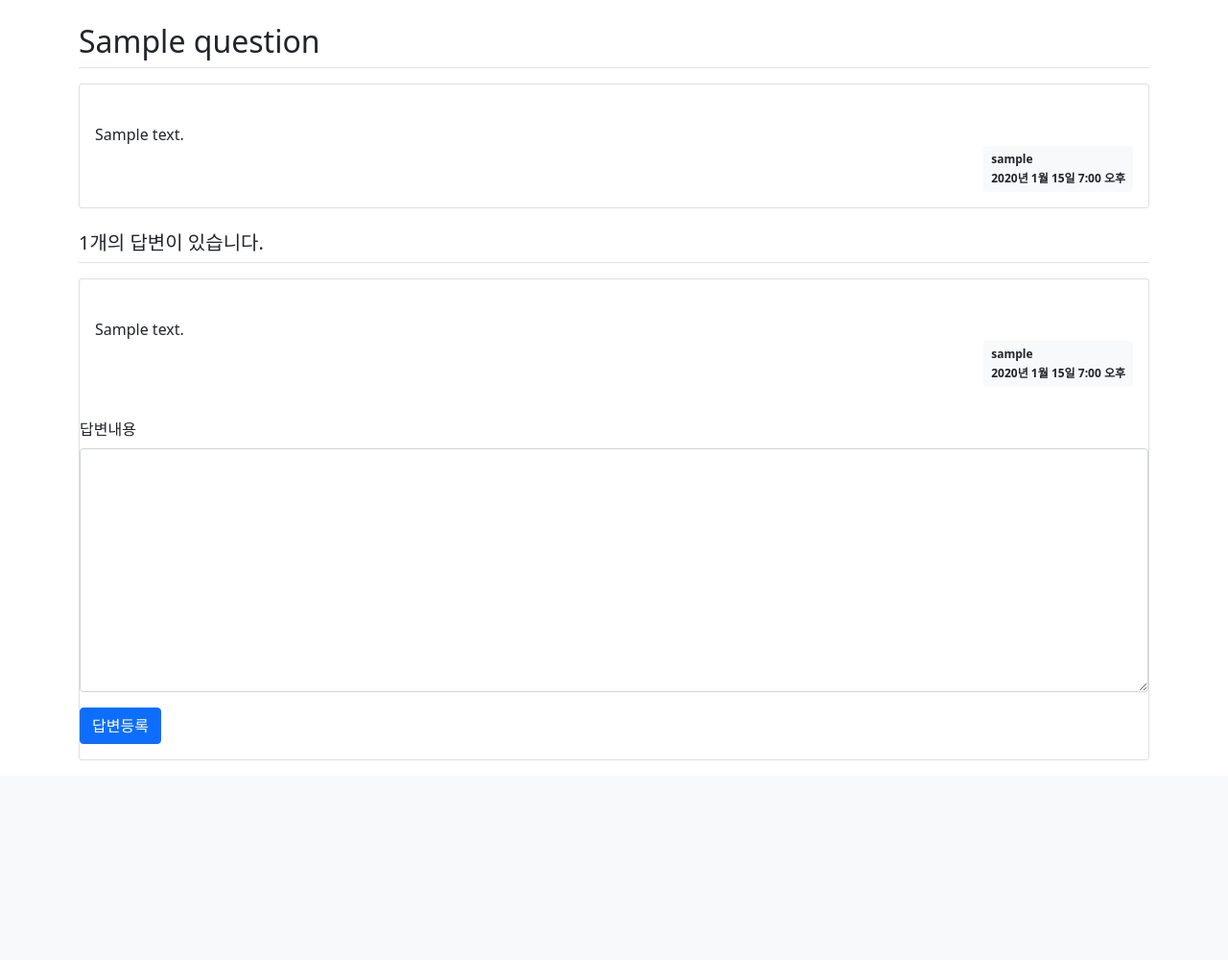
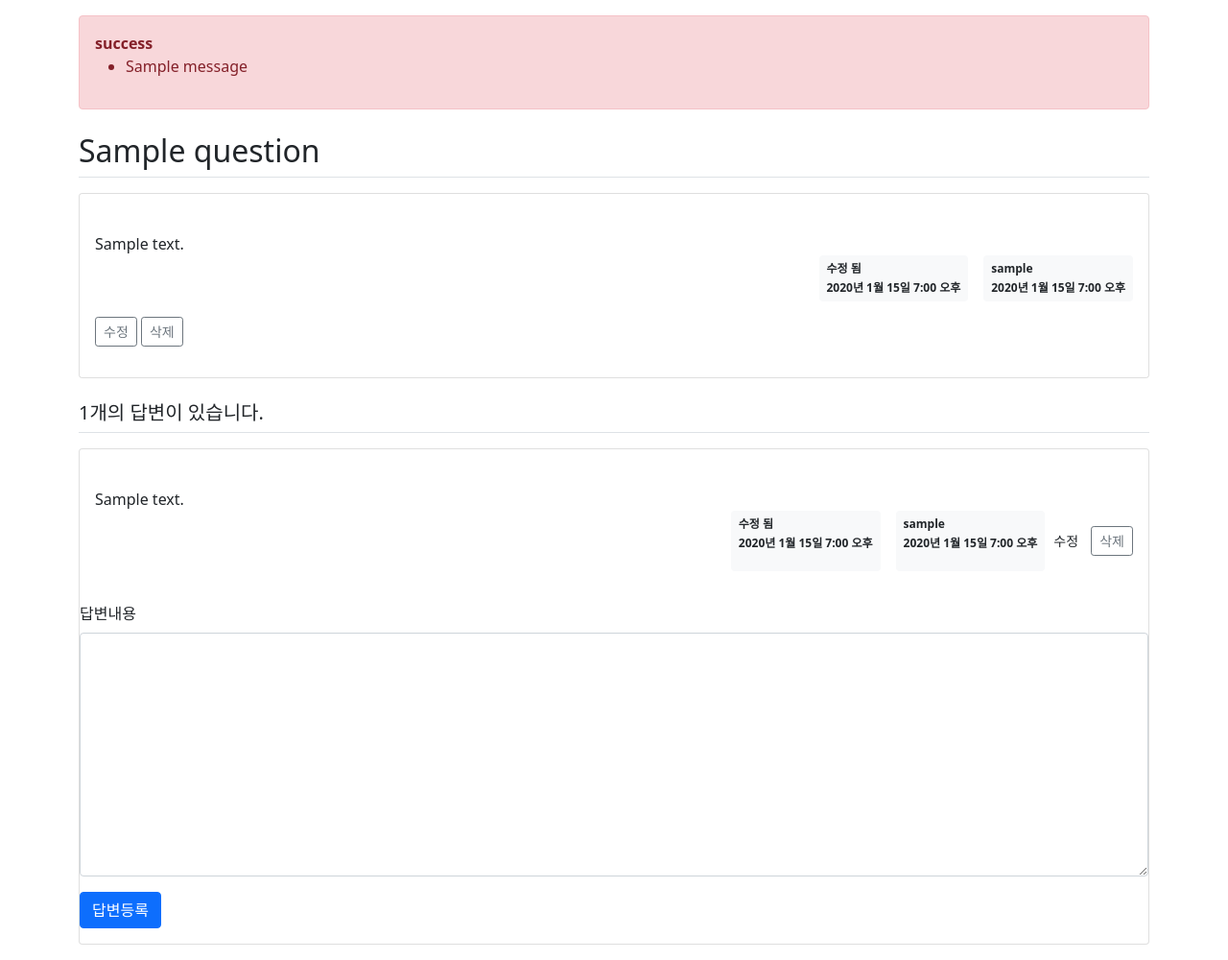
Before and after one commit to kanngji/STC, a Django app: page /board/answer/create/1 in a window 1280 px wide. Shown: the part 57-1057 px from the top of the page at 96% size. Before the commit the page ends 849 px from the top, so only its background shows below. Run offline with Django 4.2, Linux system fonts and the light colour scheme; a user stored in the database is signed in; tables that the repository leaves empty hold one stand-in row (values such as "Sample post"); one stand-in notice (Sample message) is shown; parts of the project's set-up code (start-up, migrations or seed data) failed here and were passed over; some libraries are stand-ins or nearby versions.

Commit message:
수정과 삭제

```diff
--- a/board/models.py
+++ b/board/models.py
@@ -6,6 +6,7 @@ from django.contrib.auth.models import User
 
 class Question(models.Model):
     author = models.ForeignKey(User, on_delete=models.CASCADE)
+    modify_date = models.DateTimeField(null=True, blank=True)
     subject = models.CharField(max_length=200)
     content = models.TextField()
     create_date = models.DateTimeField()
@@ -17,6 +18,7 @@ class Question(models.Model):
 class Answer(models.Model):
     author = models.ForeignKey(User, on_delete=models.CASCADE)
     question = models.ForeignKey(Question, on_delete=models.CASCADE)
+    modify_date = models.DateTimeField(null=True, blank=True)
     content = models.TextField()
     create_date = models.DateTimeField()
 
--- a/board/urls.py
+++ b/board/urls.py
@@ -6,5 +6,9 @@ urlpatterns = [
     path('',views.index, name='index'),
     path('<int:question_id>/', views.detail,name='detail'),
     path('answer/create/<int:question_id>',views.answer_create,name='answer_create'),
+    path('answer/modify/<int:answer_id>/',views.answer_modify, name='answer_modify'),
+    path('answer/delete/<int:answer_id>/',views.answer_delete, name='answer_delete'),
     path('question/create/',views.question_create,name='question_create'),
+    path('question/modify/<int:question_id>/', views.question_modify, name='question_modify'),
+    path('question/delete/<int:question_id>/', views.question_delete, name='question_delete'),
 ]
--- a/board/views.py
+++ b/board/views.py
@@ -1,10 +1,11 @@
 from django.shortcuts import render, get_object_or_404,redirect
 
 from django.utils import timezone
-from .models import Question
+from .models import Question , Answer
 from .forms import QuestionForm, AnswerForm
 from django.core.paginator import Paginator
 from django.contrib.auth.decorators import login_required
+from django.contrib import messages
 
 last_page_num = 0
 
@@ -57,3 +58,57 @@ def question_create(request):
         form = QuestionForm()
     context = {'form':form}
     return render(request, 'board/question_form.html',context)
+
+@login_required(login_url='common:login')
+def question_modify(request, question_id):
+    question = get_object_or_404(Question, pk=question_id)
+    if request.user != question.author:
+        messages.error(request, '수정권한이 없습니다.')
+        return redirect('board:detail', question_id=question.id)
+    if request.method =='POST':
+        form = QuestionForm(request.POST, instance=question)
+        if form.is_valid():
+            question = form.save(commit=False)
+            question.modify_date = timezone.now() # 수정일시 저장
+            question.save()
+            return redirect('board:detail', question_id=question.id)
+    else:
+        form = QuestionForm(instance=question)
+    context = {'form': form}
+    return render(request, 'board/question_form.html',context)
+
+@login_required(login_url='common:login')
+def question_delete(request, question_id):
+    question = get_object_or_404(Question, pk=question_id)
+    if request.user != question.author:
+        messages.error(request, '삭제권한이 없습니다.')
+        return redirect('board:detail', question_id=question.id)
+    question.delete()
+    return redirect('board:index')
+
+@login_required(login_url='common:login')
+def answer_modify(request, answer_id):
+    answer= get_object_or_404(Answer, pk=answer_id)
+    if request.user != answer.author:
+        messages.error(request, '수정권한이 없습니다')
+        return redirect('board:detail', question_id=answer.question.id)
+    if request.method == "POST":
+        form = AnswerForm(request.POST, instance=answer)
+        if form.is_valid():
+            answer = form.save(commit=False)
+            answer.modify_date = timezone.now()
+            answer.save()
+            return redirect('board:detail', question_id=answer.question.id)
+    else:
+        form = AnswerForm(instance=answer)
+    context = {'answer': answer, 'form':form}
+    return render(request, 'board/answer_form.html',context)
+
+@login_required(login_url='common:login')
+def answer_delete(request, answer_id):
+    answer = get_object_or_404(Answer, pk=answer_id)
+    if request.user != answer.author:
+        messages.error(request, '삭제권한이 없습니다')
+    else:
+        answer.delete()
+    return redirect('board:detail', question_id=answer.question.id)
--- a/templates/base.html
+++ b/templates/base.html
@@ -27,5 +27,9 @@
     <!-- 기본 템플릿 안에 삽입될 내용 End -->
     <!-- 부트스트랩 JS-->
     <script src="{% static 'bootstrap.min.js' %}"></script>
+    <!-- 자바스크립트 Start-->
+    {% block script %}
+    {% endblock %}
+    <!-- 자바스크립트 End-->
   </body>
 </html>
--- a/templates/board/question_detail.html
+++ b/templates/board/question_detail.html
@@ -1,5 +1,14 @@
 {% extends 'base.html' %} {% block content%}
 <div class="container my-3">
+  <!-- message 표시-->
+  {% if messages %}
+  <div class="alert alert-danger my-3" role="alert">
+    {% for message in messages %}
+      <strong>{{message.tags}}</strong>
+      <ul><li>{{message.message}}</li></ul>
+    {% endfor %}
+  </div>
+  {% endif %}
   <!-- 질문 -->
   <h2 class="border-bottom py-2">{{ question.subject }}</h2>
   <div class="card my-3">
@@ -8,10 +17,23 @@
         {{ question.content }}
       </div>
       <div class="d-flex justify-content-end">
+        {% if question.modify_date %}
+        <div class="badge bg-light text-dark p-2 text-start mx-3">
+          <div class="mb-2">수정 됨</div>
+          <div>{{ question.modify_date }}</div>
+        </div>
+        {% endif %}
         <div class="badge bg-light text-dark p-2 text-start">
           <div class="mb-2">{{question.author.username}}</div>
           <div>{{ question.create_date }}</div>
         </div>
+      </div>
+      <div class="my-3">
+        <!-- 수정하기와 삭제하기는 작성자와 login user가 같아야 됨-->
+        {% if request.user == question.author %}
+        <a href="{% url 'board:question_modify' question.id %}" class="btn btn-sm btn-outline-secondary">수정</a>
+        <a href=javascript:void(0) class="delete btn btn-sm btn-outline-secondary" data-uri="{% url 'board:question_delete' question.id %}">삭제</a>
+        {% endif %}
       </div>
     </div>
   </div>
@@ -26,9 +48,22 @@
         {{ answer.content }}
       </div>
       <div class="d-flex justify-content-end">
+        {% if answer.modify_date %}
+        <div class="badge bg-light text-dark p-2 text-start mx-3">
+          <div class="mb-2">수정 됨</div>
+          <div>{{ answer.modify_date }}</div>
+        </div>
+        {% endif %}
         <div class="badge bg-light text-dark p-2 text-start">
           <div class="mb-2">{{answer.author.username}}</div>
           <div>{{ answer.create_date }}</div>
+      </div>
+      <div class="my-3">
+        {% if request.user == answer.author %}
+        <a href="{% url 'board:answer_modify' answer.id %}" class="btn btn-sm btn-outline-seco
+        ">수정</a>
+        <a href="#" class="delete btn btn-sm btn-outline-secondary" data-uri="{% url 'board:answer_delete' answer.id %}">삭제</a>
+        {% endif %}
       </div>
     </div>
   </div>
@@ -65,3 +100,15 @@
   </form>
 </div>
 {% endblock %}
+{% block script %}
+<script type='text/javascript'>
+const delete_elements = document.getElementsByClassName("delete");
+Array.from(delete_elements).forEach(function(element) {
+    element.addEventListener('click', function() {
+        if(confirm("정말로 삭제하시겠습니까?")) {
+            location.href = this.dataset.uri;
+        };
+    });
+});
+</script>
+{% endblock %}
```
Also changed, not shown: templates/board/answer_form.html (added, +16 -0 lines), board/migrations/0004_answer_modify_date_question_modify_date.py (added).
